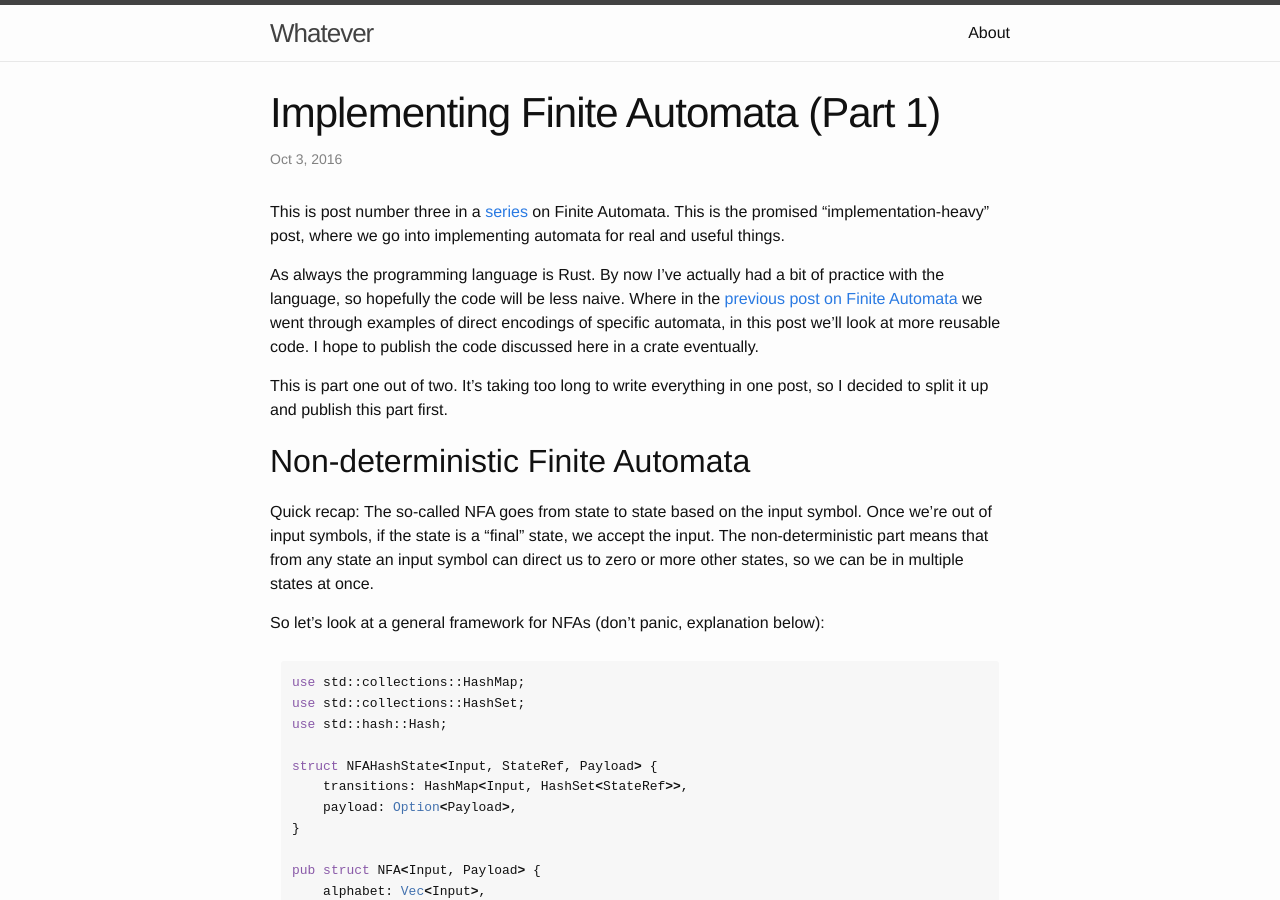
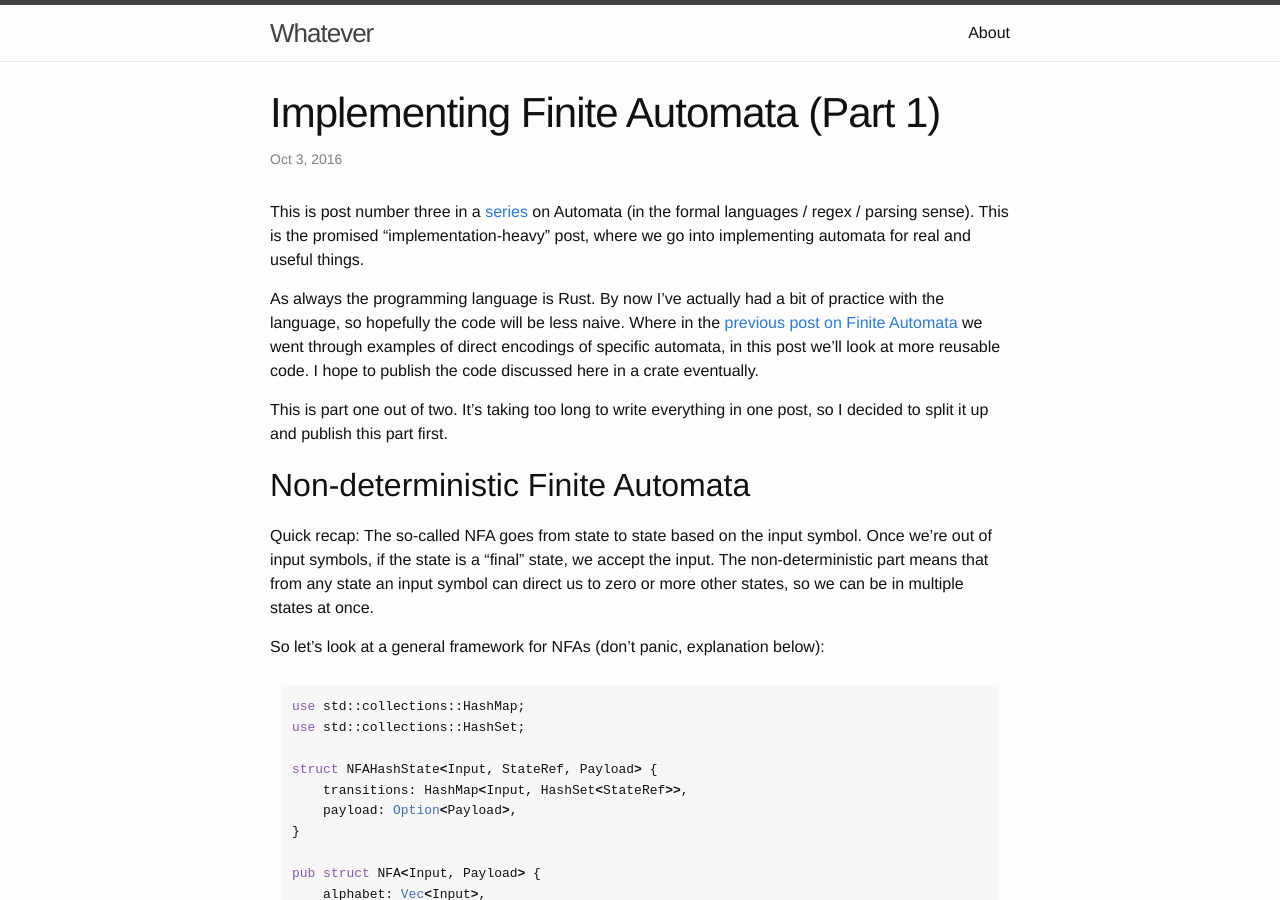
Before and after one commit to Apanatshka/Apanatshka.github.io, a Jekyll site: the page built from _posts/2016-10-03-implementing-finite-automata-part-1.md, in a window 1280 px wide and 900 px high. Built offline with Jekyll 4.4.1, drawn with Linux system fonts in a browser that asks for light colours.

Commit message:
Final changes

````diff
--- a/_posts/2016-10-03-implementing-finite-automata-part-1.md
+++ b/_posts/2016-10-03-implementing-finite-automata-part-1.md
@@ -6,7 +6,7 @@ category: CompSci
 tags:     [theory, automata, computation, push-down automata, stack, context-free languages, context-free grammar, context-free]
 ---
 
-This is post number three in a [series]({% post_url 2016-03-28-theory-of-computation %}) on Finite Automata. This is the promised "implementation-heavy" post, where we go into implementing automata for real and useful things.
+This is post number three in a [series]({% post_url 2016-03-28-theory-of-computation %}) on Automata (in the formal languages / regex / parsing sense). This is the promised "implementation-heavy" post, where we go into implementing automata for real and useful things.
 
 As always the programming language is Rust. By now I've actually had a bit of practice with the language, so hopefully the code will be less naive. Where in the [previous post on Finite Automata]({% post_url 2016-04-10-finite-automata %}) we went through examples of direct encodings of specific automata, in this post we'll look at more reusable code. I hope to publish the code discussed here in a crate eventually.
 
@@ -21,7 +21,6 @@ So let's look at a general framework for NFAs (don't panic, explanation below):
 ```rust
 use std::collections::HashMap;
 use std::collections::HashSet;
-use std::hash::Hash;
 
 struct NFAHashState<Input, StateRef, Payload> {
     transitions: HashMap<Input, HashSet<StateRef>>,
@@ -145,9 +144,7 @@ fn psc_rec_helper<Input, Payload, F>(nfa: &NFA<Input, Payload>,
             nxt_num
         });
 
-        states[cur_num]
-            .transitions
-            .insert(symbol.clone(), nxt_num);
+        states[cur_num].transitions.insert(symbol.clone(), nxt_num);
     }
 }
 ```
````
